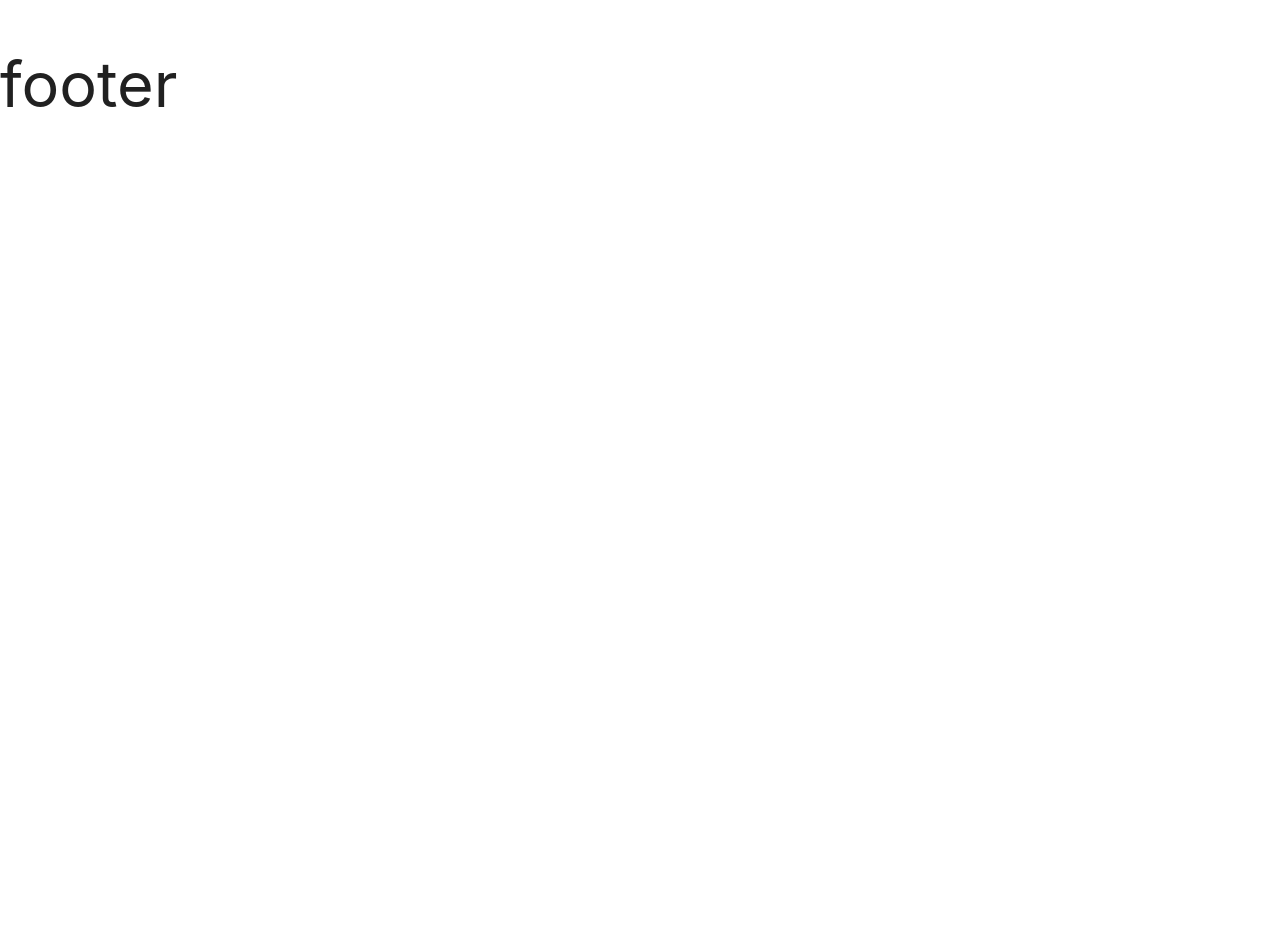
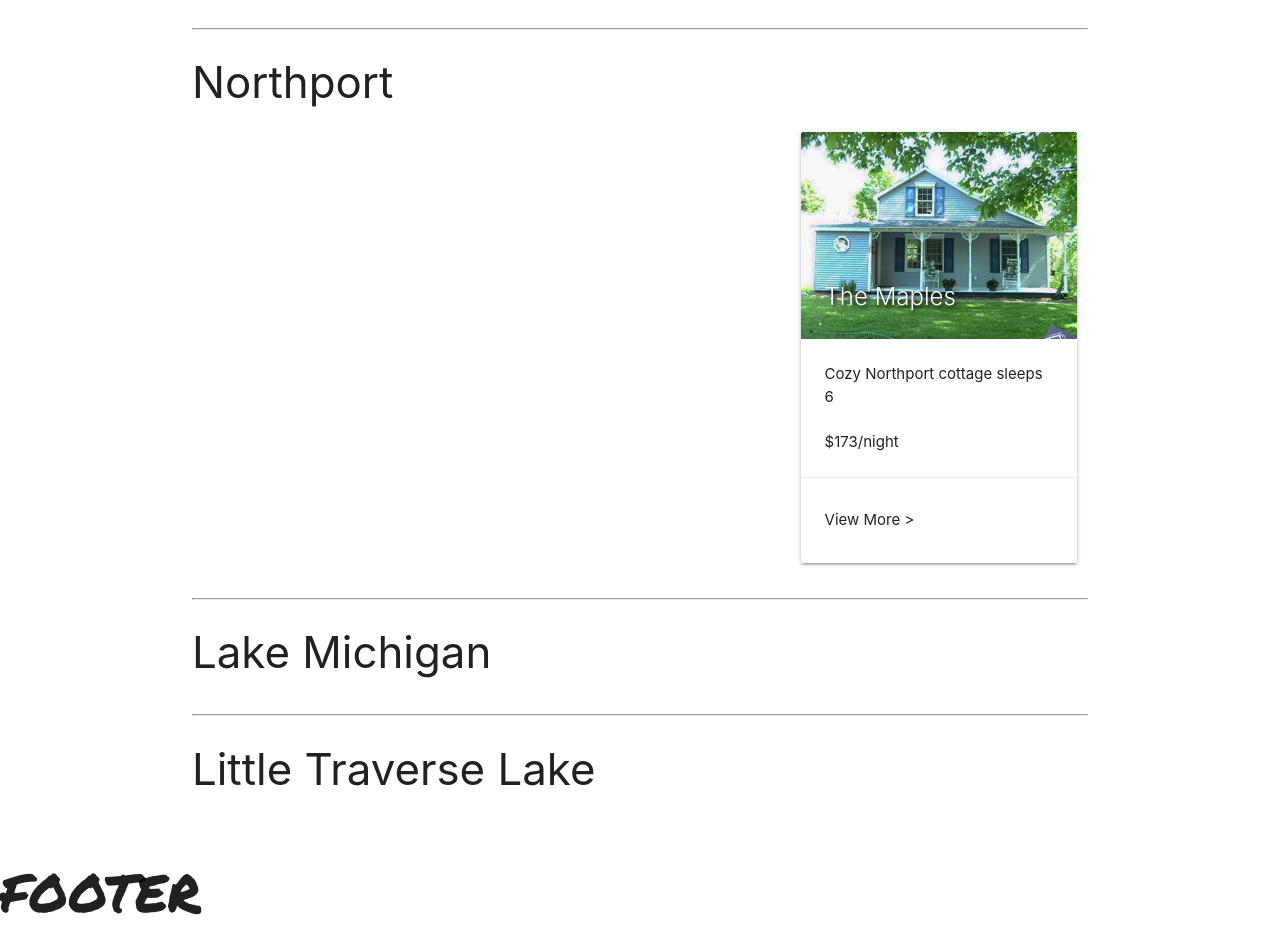
Before and after one commit to tylermorrisford/pvr-react, a React (Create React App) app in the folder rental/: page /destinations in a window 1280 px wide. Shown: the part 1220-2168 px from the top of the page. Before the commit the page ends 1364 px from the top, so only its background shows below. Built offline with nearby package versions, Linux system fonts and the light colour scheme.

Commit message:
finish destinations component/split into five components

```diff
--- a/rental/public/index.html
+++ b/rental/public/index.html
@@ -7,7 +7,7 @@
     <meta name="theme-color" content="#000000" />
     <meta name="title" content="Peninsula Vacation Rentals"/>
     <meta name="description" content="Book a vacation rental and explore beautiful Leelanau County."/>
-    <link href="https://fonts.googleapis.com/css?family=Oxygen:400,700&display=swap" rel="stylesheet">
+    <link href="https://fonts.googleapis.com/css?family=Permanent+Marker&display=swap" rel="stylesheet">
     <link rel="stylesheet" href="https://cdnjs.cloudflare.com/ajax/libs/materialize/1.0.0/css/materialize.min.css">
     <title>Peninsula Vacation Rentals</title>
   </head>
--- a/rental/src/App.css
+++ b/rental/src/App.css
@@ -1,11 +1,8 @@
-/* a, p, h3 {
-  font-family: 'Oxygen', sans-serif;
-}
+
 
 h1, h2 {
-  font-family: 'Oxygen', sans-serif;
-  font-weight: 700;
-} */
+  font-family: 'Permanent Marker', cursive;
+}
 
 .leland {
   background-image: url(/assets/images/Leland.jpg);
--- a/rental/src/Components/Card.js
+++ b/rental/src/Components/Card.js
@@ -11,7 +11,7 @@ const Card = (props) => {
           </div>
           <div className="card-content">
             <p>{props.data.cottageSlug}</p><br/>
-            <p>Sleeps {props.data.cottageSleeps} in {props.data.cottageLocation}</p>
+            <p>${props.data.cottagePerNight}/night</p>
           </div>
           <div className="card-action card-link">
             <p>View More > </p>
--- a/rental/src/Pages/Destinations.js
+++ b/rental/src/Pages/Destinations.js
@@ -10,6 +10,15 @@ let lelandCottages = leland.map((cottage, i) =>  <Card key={i} data={cottage} />
     // Lake Leelanau
 let leelanau = cottages.filter(lc => lc.cottageLocation === "Lake Leelanau" );
 let leelanauCottages = leelanau.map((cottage, i) => <Card key={i} data={cottage} />);
+    // Northport
+let northport = cottages.filter(np => np.cottageLocation === "Northport" );
+let northportCottages = northport.map((cottage, i) => <Card key={i} data={cottage} />);
+    // Lake Michigan
+let lakeMichigan = cottages.filter(lm => lm.cottageLocation === "Lake Michigan" );
+let lakeMichiganCottages = lakeMichigan.map((cottage, i) => <Card key={i} data={cottage} />);
+    // Little Traverse Lake
+let littleTraverse = cottages.filter(lt => lt.cottageLocation === "Little Traverse Lake" );
+let littleTraverseCottages = littleTraverse.map((cottage, i) => <Card key={i} data={cottage} />);
 
 
         return(
@@ -21,6 +30,18 @@ let leelanauCottages = leelanau.map((cottage, i) => <Card key={i} data={cottage}
                <h3>Lake Leelanau</h3>
                 <div className="row flex-container">
                    {leelanauCottages}
+                </div><hr/>
+               <h3>Northport</h3>
+                <div className="row flex-container">
+                   {northportCottages}
+                </div><hr/>
+               <h3>Lake Michigan</h3>
+                <div className="row flex-container">
+                   {lakeMichiganCottages}
+                </div><hr/>
+               <h3>Little Traverse Lake</h3>
+                <div className="row flex-container">
+                   {littleTraverseCottages}
                 </div>
             </div>
         )
```
Also changed, not shown: rental/src/Components/CottagePage.js (added, +15 -0 lines).
